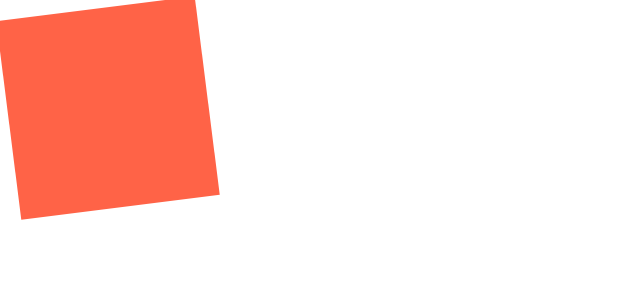
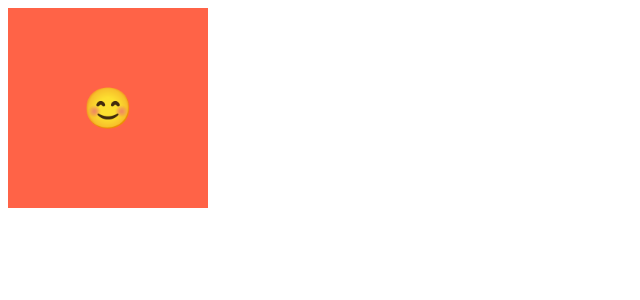
Before and after one commit to HamInKyou/nomadReact, a React (Create React App) app in the folder styled-components-app/: page / in a window 1280 px wide. Shown: the top 300 px of the page, without its empty margins (0-640 px from the left). Built offline with nearby package versions, Linux system fonts and the light colour scheme.

Commit message:
[styled-components-app] #2.4 nested-styling 해보기

```diff
--- a/styled-components-app/src/App.js
+++ b/styled-components-app/src/App.js
@@ -4,25 +4,26 @@ const Wrapper = styled.div`
   display: flex;
 `;
 
-const rotationAnimation = keyframes`
-  from {
-    transform: rotate(0deg);
-  }
-  to {
-    transform: rotate(360deg);
-  }
-`;
 const Box = styled.div`
   height: 200px;
   width: 200px;
   background-color: tomato;
-  animation: ${rotationAnimation} 1s linear infinite;
+
+  display: flex;
+  justify-content: center;
+  align-items: center;
+
+  span {
+    font-size: 40px;
+  }
 `;
 
 function App() {
   return (
     <Wrapper as="header">
-      <Box />
+      <Box>
+        <span>😊</span>
+      </Box>
     </Wrapper>
   );
 }
```
